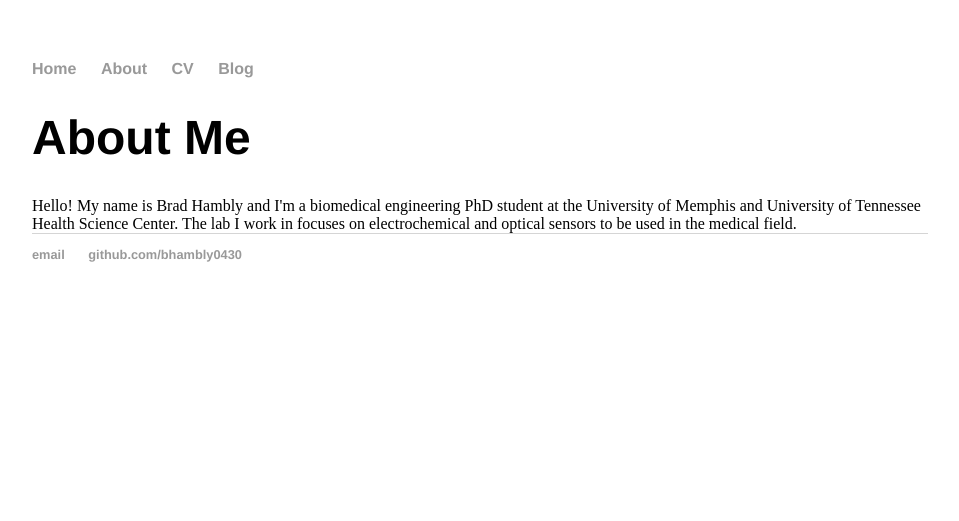
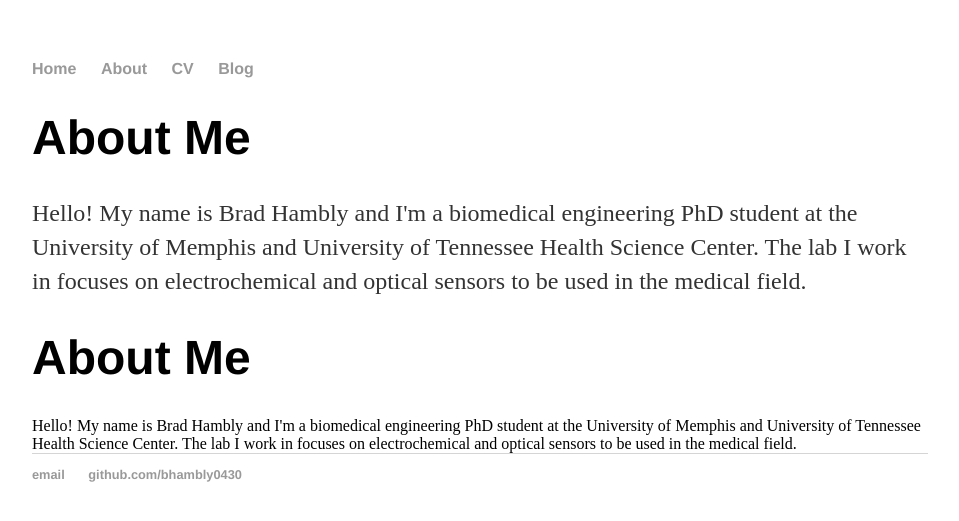
Before and after one commit to bhambly0430/bhambly0430.github.io, a Jekyll site: the page built from about/index.html, in a window 1280 px wide. Shown: the top 521 px of the page, without its empty margins (160-1119 px from the left). Built offline with Jekyll 4.4.1, drawn with Linux system fonts in a browser that asks for light colours.

Commit message:
Fixed Font
fix font

```diff
--- a/about/index.html
+++ b/about/index.html
@@ -2,6 +2,12 @@
 layout: default
 title: About Me
 ---
+<div class="blurb">
+	<h1>About Me</h1>
+	<p>Hello! My name is Brad Hambly and I'm a biomedical engineering PhD student at the University of Memphis and University of Tennessee Health Science Center.  The lab I work in focuses on electrochemical and optical sensors to be used in the medical field.
+</a></p>
+</div><!-- /.blurb -->
+
 <h1>About Me</h1>
 
 Hello! My name is Brad Hambly and I'm a biomedical engineering PhD student at the University of Memphis and University of Tennessee Health Science Center.  The lab I work in focuses on electrochemical and optical sensors to be used in the medical field.
```
